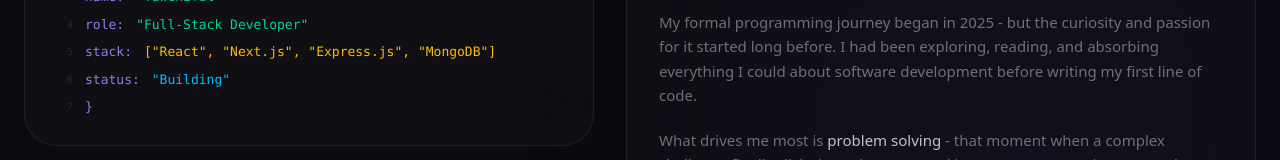
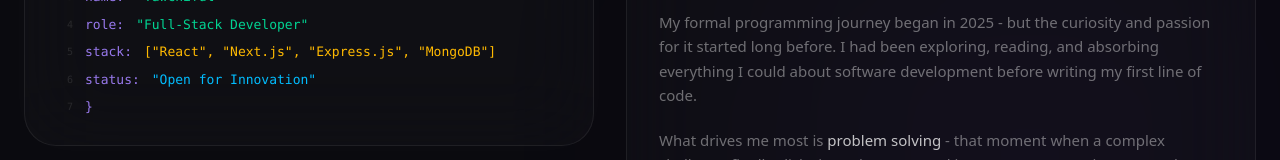
Before and after one commit to tawchifulislam/portfolio, a Next.js app: page / in a window 1280 px wide. Shown: the part 1201-1361 px from the top of the page. Built offline with nearby package versions, Linux system fonts and the light colour scheme.

Commit message:
refactor: update about section

```diff
--- a/src/components/sections/About.jsx
+++ b/src/components/sections/About.jsx
@@ -30,7 +30,7 @@ const codeLines = [
   },
   {
     token: '  status:',
-    name: ' "Building"',
+    name: ' "Open for Innovation"',
     color: 'text-sky-400',
   },
   { token: '}', name: '', color: 'text-white/40' },
```
